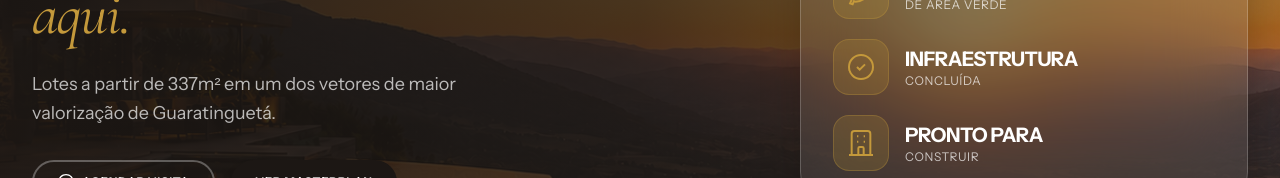
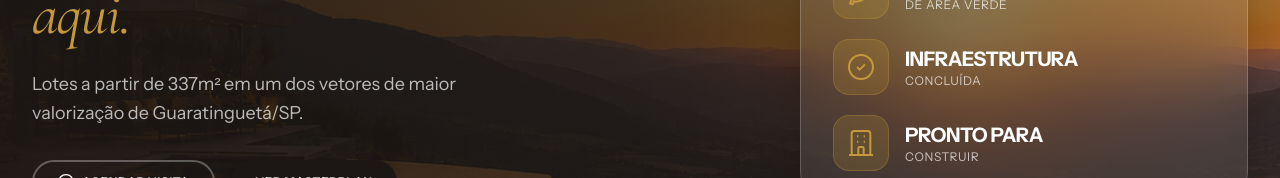
Before and after one commit to alexderrico/vilasdifiori_site, a Next.js app: page / in a window 1280 px wide. Shown: the part 371-549 px from the top of the page. Built offline with nearby package versions, Linux system fonts and the light colour scheme.

Commit message:
Update content.ts

```diff
--- a/src/content.ts
+++ b/src/content.ts
@@ -17,7 +17,7 @@ export const siteContent = {
   hero: {
     title: ["Seu próximo", "capítulo começa"],
     highlight: "aqui.",
-    subtitle: "Lotes a partir de 337m² em um dos vetores de maior valorização de Guaratinguetá.",
+    subtitle: "Lotes a partir de 337m² em um dos vetores de maior valorização de Guaratinguetá/SP.",
     image: "/images/hero-bg.png",
     ctaPrimary: { label: "Agendar Visita", href: "https://vilasdifiori-capi.vercel.app/" },
     ctaSecondary: { label: "Ver Masterplan", href: "#masterplan" },
```
